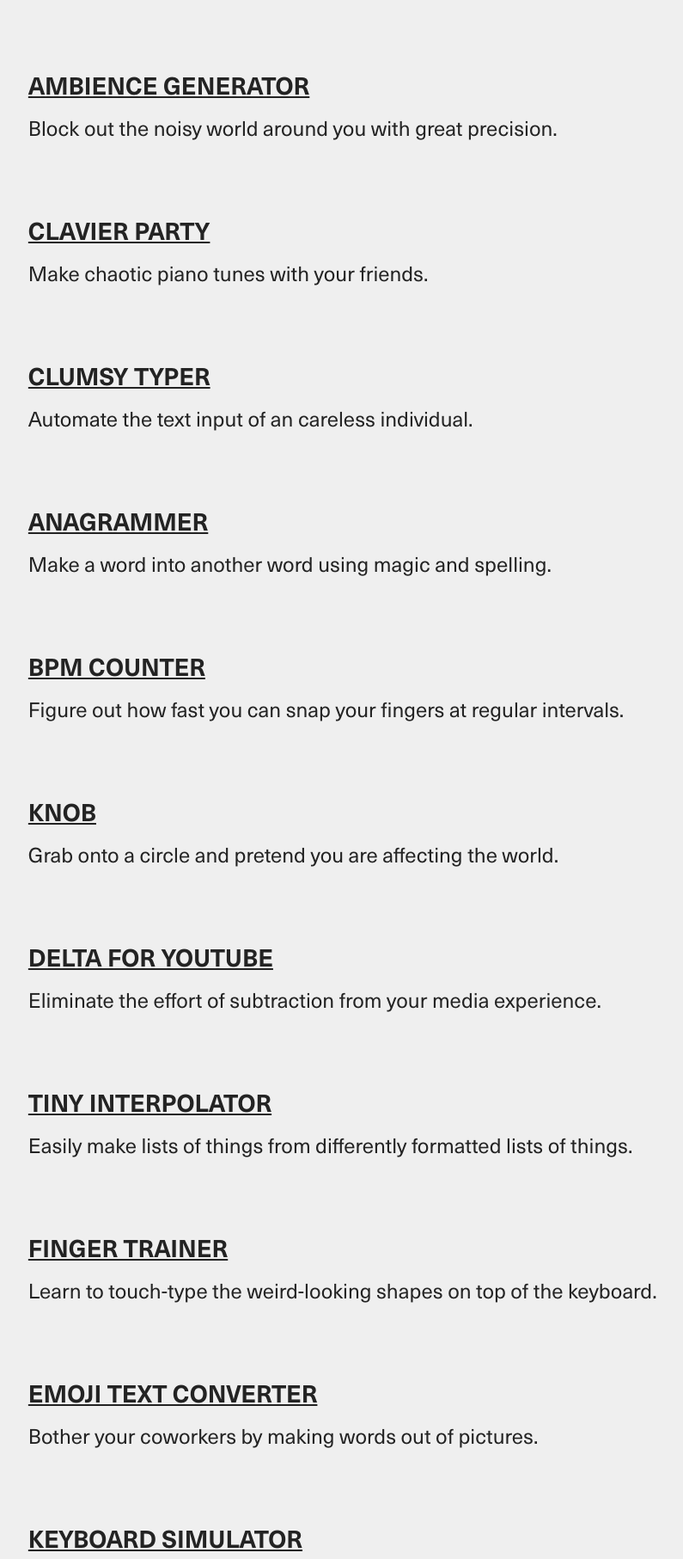
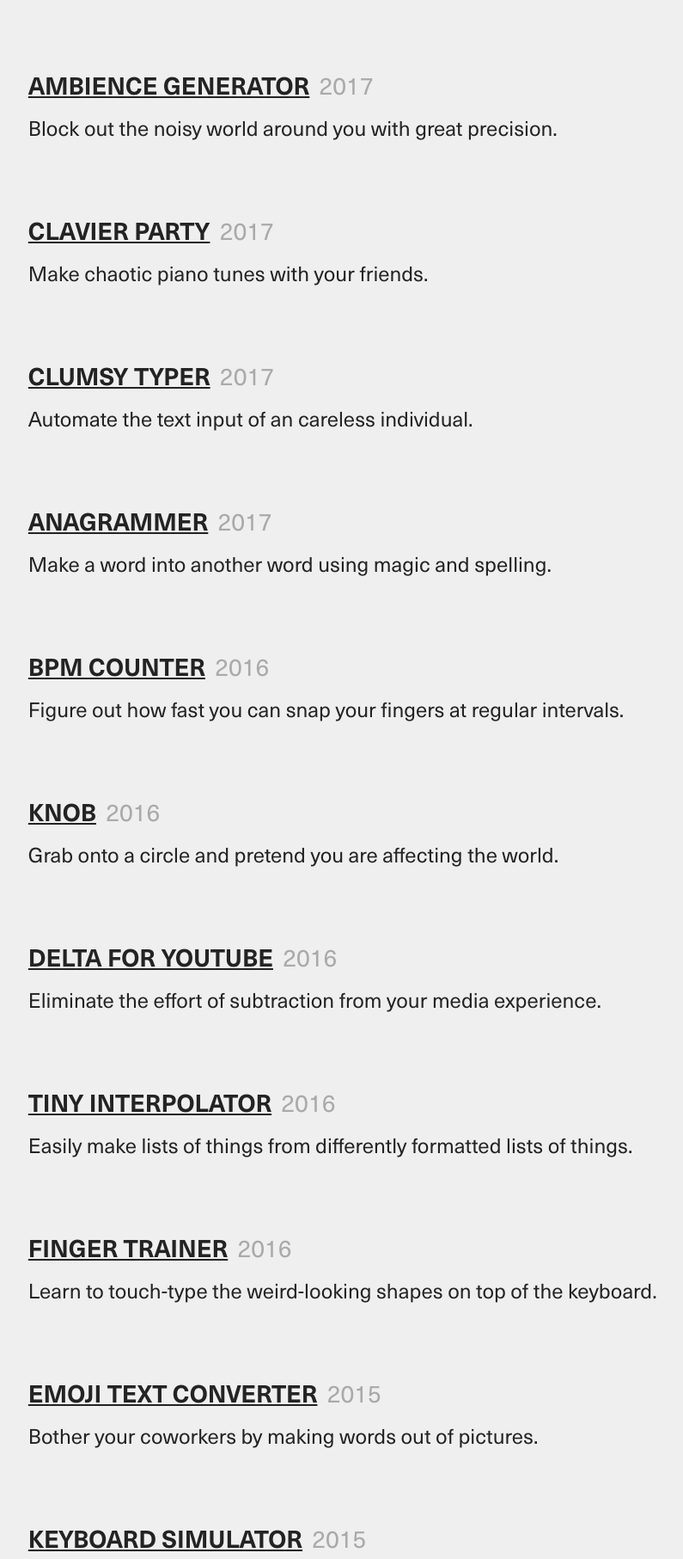
Before and after one commit to nickells/nickells.github.io, a website built with webpack: page index.html in a window 1280 px wide. Shown: the part 329-2142 px from the top of the page at 86% size, without its empty margins (15-810 px from the left). Built offline with Linux system fonts and the light colour scheme.

Commit message:
add years

```diff
--- a/index.html
+++ b/index.html
@@ -13,51 +13,51 @@
 I am a creative developer working at Squarespace. I&nbsp;like to make things. Here are some things I have made:
 </h2>
 <a class="thing" href="http://nickmakes.website/spatial-audio">
-  <h3>Ambience Generator</h3>
+  <h3><span>Ambience Generator</span><span>2017</span></h3>
   <p>Block out the noisy world around you with great precision.</p>
 </a>
 <a class="thing" href="http://www.clavier.party">
-  <h3>Clavier Party</h3>
+  <h3><span>Clavier Party</span><span>2017</span></h3>
   <p>Make chaotic piano tunes with your friends.</p>
 </a>
 <a class="thing" href="http://nickmakes.website/clumsy-typer">
-  <h3>Clumsy Typer</h3>
+  <h3><span>Clumsy Typer</span><span>2017</span></h3>
   <p>Automate the text input of an careless individual.</p>
 </a>
 <a class="thing" href="http://chills.network">
-  <h3>Anagrammer</h3>
+  <h3><span>Anagrammer</span><span>2017</span></h3>
   <p>Make a word into another word using magic and spelling.</p>
 </a>
 <a class="thing" href="http://bpm-count.firebaseapp.com">
-  <h3>BPM Counter</h3>
+  <h3><span>BPM Counter</span><span>2016</span></h3>
   <p>Figure out how fast you can snap your fingers at regular intervals.</p>
 </a>
 <a class="thing" href="http://nickmakes.website/knob">
-  <h3>Knob</h3>
+  <h3><span>Knob</span><span>2016</span></h3>
   <p>Grab onto a circle and pretend you are affecting the world.</p>
 </a>
 <a class="thing" href="https://chrome.google.com/webstore/detail/delta-for-youtube/ofbfdabicijcdjoeemcgabeeapciibbf">
-  <h3>Delta for Youtube</h3>
+  <h3><span>Delta for Youtube</span><span>2016</span></h3>
   <p>Eliminate the effort of subtraction from your media experience.</p>
 </a>
 <a class="thing" href="https://www.npmjs.com/package/tiny-interpolator">
-  <h3>Tiny Interpolator</h3>
+  <h3><span>Tiny Interpolator</span><span>2016</span></h3>
   <p>Easily make lists of things from differently formatted lists of things.</p>
 </a>
 <a class="thing" href="http://nickmakes.website/fingerTrainer">
-  <h3>Finger Trainer</h3>
+  <h3><span>Finger Trainer</span><span>2016</span></h3>
   <p>Learn to touch-type the weird-looking shapes on top of the keyboard.</p>
 </a>
 <a class="thing" href="http://nickmakes.website/slack-emoji-converter/">
-  <h3>Emoji Text Converter</h3>
+  <h3><span>Emoji Text Converter</span><span>2015</span></h3>
   <p>Bother your coworkers by making words out of pictures.</p>
 </a>
 <a class="thing" href="http://nickmakes.website/keyboard-simulator-2015/">
-  <h3>Keyboard Simulator</h3>
+  <h3><span>Keyboard Simulator</span><span>2015</span></h3>
   <p>Imagine you are using a keyboard while using a keyboard.</p>
 </a>
 <a class="thing" href="http://blipcrowd.herokuapp.com/">
-  <h3>Blipcrowd</h3>
+  <h3><span>Blipcrowd</span><span>2015</span></h3>
   <p>Press squares to create music with strangers</p>
 </a>
 <script src="dist/bundle.js"></script>
--- a/src/styles/index.less
+++ b/src/styles/index.less
@@ -51,6 +51,7 @@
 
 a {
   color: #232323;
+  text-decoration: none;
 }
 
 .thing {
@@ -61,6 +62,16 @@
   h3 {
     text-transform: uppercase;
     margin-bottom: 10px;
+  }
+  span {
+    &:nth-child(1) {
+      text-decoration: underline;
+      margin-right: .4em;
+    }
+    &:nth-child(2) {
+      font-family: "NeueHassRegular";
+      color: #AAA;
+    }
   }
   p {
     font-family: "NeueHassRegular";
--- a/styles.css
+++ b/styles.css
@@ -52,6 +52,7 @@
 }
 a {
   color: #232323;
+  text-decoration: none;
 }
 .thing {
   display: block;
@@ -63,6 +64,14 @@
   text-transform: uppercase;
   margin-bottom: 10px;
 }
+.thing span:nth-child(1) {
+  text-decoration: underline;
+  margin-right: .4em;
+}
+.thing span:nth-child(2) {
+  font-family: "NeueHassRegular";
+  color: #AAA;
+}
 .thing p {
   font-family: "NeueHassRegular";
   display: inline-block;
```
Also changed, not shown: dist/bundle.js.
